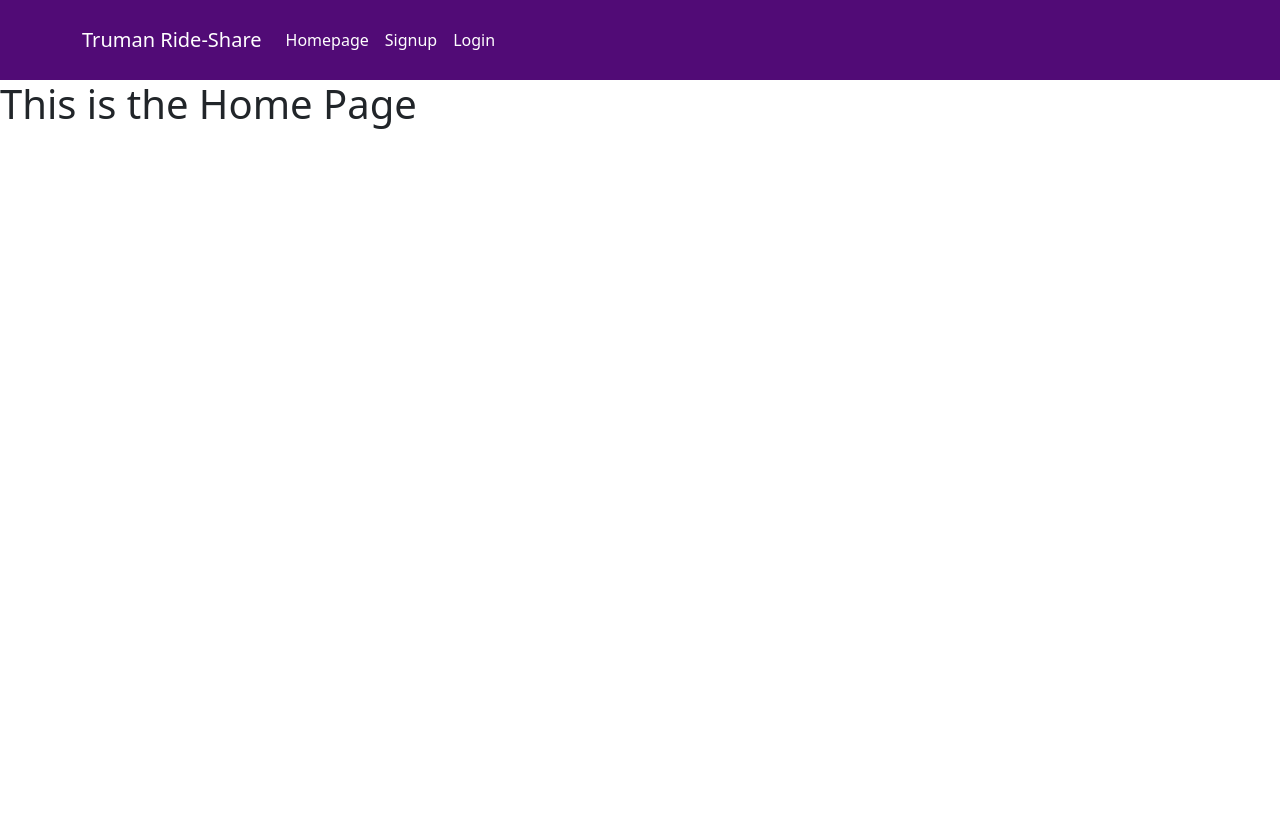
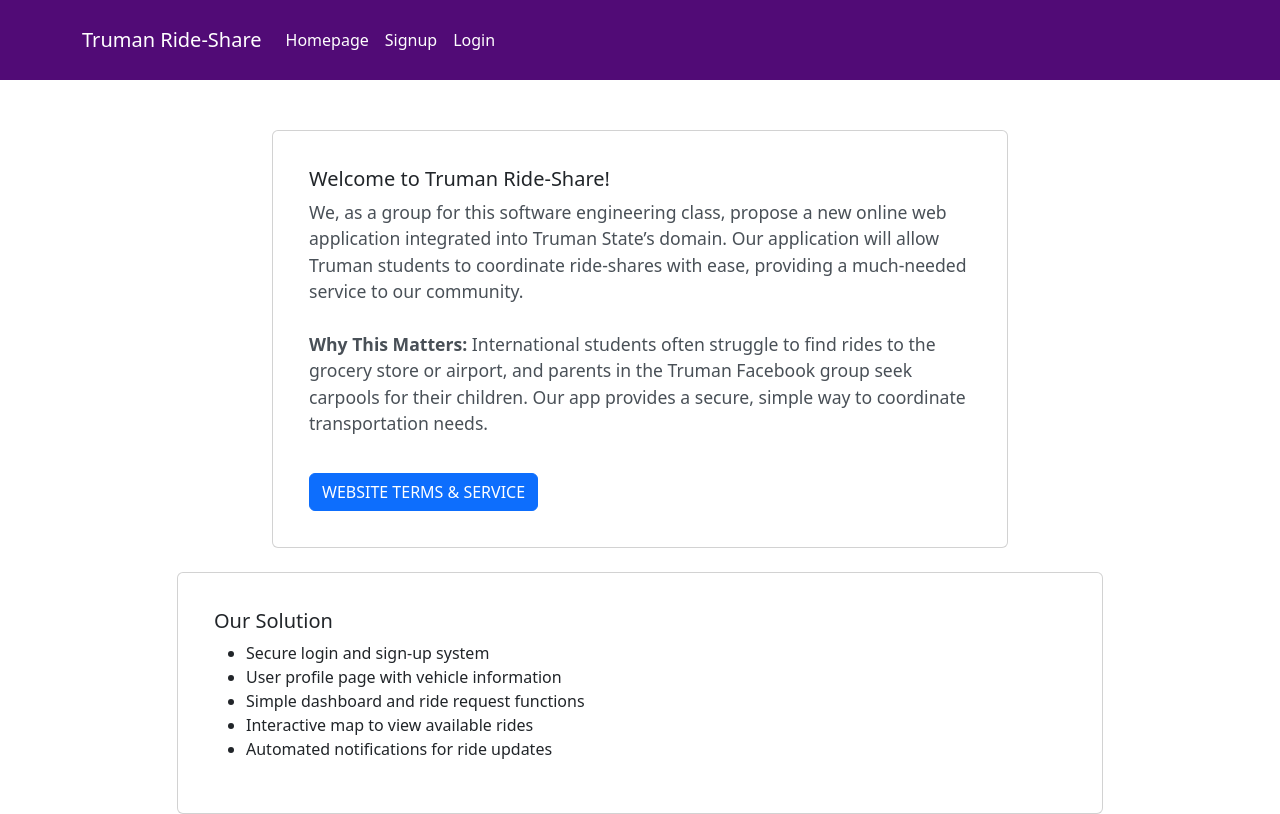
Before and after one commit to Lanz-projects/CS370-SoftwareEngineeringProject-, a React (Vite) app in the folder client/: page / in a window 1280 px wide. Built offline with nearby package versions, Linux system fonts and the light colour scheme; no server answers.

Commit message:
Created Possibly Temporary Home Page and Term&Service/User Agreement Page.

```diff
--- a/client/src/App.jsx
+++ b/client/src/App.jsx
@@ -8,8 +8,7 @@
 import RideListing from './pages/RideListing'
 import Settings from './pages/Settings'
 import Notfications from './pages/Notifications'
-import Navigationbar from './components/Navigationbar'
-
+import TermsAndService from './pages/termsAndService'
 
 function App() {
   return(
@@ -24,6 +23,7 @@
         <Route path='/ridelistings' element={<RideListing />}/>
         <Route path='/settings' element={<Settings />}/>
         <Route path='/notifications' element={<Notfications />}/>
+        <Route path='/terms-and-conditions' element={<TermsAndService />}/>
       </Routes>
     </header>
   );
--- /dev/null
+++ b/client/src/components/HomePageLayout.jsx
@@ -0,0 +1,51 @@
+import React from "react";
+import { Container, Row, Col, Button, Card } from "react-bootstrap";
+import { useNavigate } from "react-router-dom";
+import styles from "./HomePageLayout.module.css";
+
+const HomePageLayout = () => {
+
+  const navigate = useNavigate();
+
+  return (
+    <Container className={styles.homeContainer}>
+      <Row className="justify-content-center">
+        <Col md={8}>
+          <Card className={styles.infoCard}>
+            <Card.Body>
+              <Card.Title className={styles.cardTitle}>Welcome to Truman Ride-Share!</Card.Title>
+              <Card.Text className={styles.cardText}>
+                We, as a group for this software engineering class, propose a new online web application integrated into Truman State’s domain. Our application will allow Truman students to coordinate ride-shares with ease, providing a much-needed service to our community.
+                <br />
+                <br />
+                <strong>Why This Matters:</strong> International students often struggle to find rides to the grocery store or airport, and parents in the Truman Facebook group seek carpools for their children. Our app provides a secure, simple way to coordinate transportation needs.
+              </Card.Text>
+              <Button variant="primary" className={styles.getStartedButton} onClick={(e) => navigate("/terms-and-conditions")}>Website Terms & Service</Button>
+            </Card.Body>
+          </Card>
+        </Col>
+      </Row>
+
+      <Row className="justify-content-center mt-4">
+        <Col md={10}>
+          <Card className={styles.solutionCard}>
+            <Card.Body>
+              <Card.Title className={styles.cardTitle}>Our Solution</Card.Title>
+                <div>
+                  <ul>
+                    <li>Secure login and sign-up system</li>
+                    <li>User profile page with vehicle information</li>
+                    <li>Simple dashboard and ride request functions</li>
+                    <li>Interactive map to view available rides</li>
+                    <li>Automated notifications for ride updates</li>
+                  </ul>
+                </div>
+            </Card.Body>
+          </Card>
+        </Col>
+      </Row>
+    </Container>
+  );
+};
+
+export default HomePageLayout;
--- /dev/null
+++ b/client/src/components/HomePageLayout.module.css
@@ -0,0 +1,37 @@
+/* Home.module.css */
+.homeContainer {
+  margin-top: 50px;
+}
+
+.infoCard, .solutionCard {
+  background-color: #f8f9fa;
+  border: none;
+  border-radius: 8px;
+  padding: 20px;
+}
+
+.cardTitle {
+  font-size: 2rem;
+  color: #6f42c1;
+  font-weight: bold;
+}
+
+.cardText {
+  color: #495057;
+  font-size: 1.1rem;
+}
+
+.getStartedButton {
+  background-color: #6f42c1;
+  border: none;
+  color: white;
+  font-size: 1.1rem;
+  padding: 10px 20px;
+  border-radius: 5px;
+  text-transform: uppercase;
+  margin-top: 20px;
+}
+
+.getStartedButton:hover {
+  background-color: #563d7c;
+}
--- /dev/null
+++ b/client/src/components/TermsOfService.jsx
@@ -0,0 +1,75 @@
+import React from 'react';
+import { Container, Row, Col, Card, Button } from 'react-bootstrap';
+import styles from './TermsOfService.module.css';
+
+const TermsOfService = () => {
+  return (
+    <Container className={styles.termsContainer}>
+      <Row className="justify-content-center">
+        <Col md={8}>
+          <Card className={styles.termsCard}>
+            <Card.Body>
+              <Card.Title className={styles.cardTitle}>User Agreement</Card.Title>
+
+              <h5>1. Introduction</h5>
+              <p className={styles.cardText}>
+                By using this web app, you agree to the following terms and conditions. This agreement outlines the rights and responsibilities of both the users and the platform. If you do not agree with any part of this agreement, please refrain from using the app.
+              </p>
+
+              <h5>2. Purpose</h5>
+              <p className={styles.cardText}>
+                This web app provides a ride-share service to the Truman State community, facilitating the offering and requesting of rides within Kirksville and surrounding areas. The app also includes features for notifications, profile management, and basic settings modifications.
+              </p>
+
+              <h5>3. Limitation of Liability</h5>
+              <p className={styles.cardText}>
+                The platform, its creators, and administrators are not responsible for any damages, injuries, losses, or inconveniences arising from the use of this web app. The platform does not guarantee the accuracy, reliability, or safety of any ride offers or requests posted on the app. Users are solely responsible for ensuring that the rides they offer or request are safe, legal, and in accordance with local laws.
+              </p>
+
+              <h5>4. No Responsibility Outside the App</h5>
+              <p className={styles.cardText}>
+                The platform is not responsible for any actions, events, or interactions that occur outside of the web app. This includes, but is not limited to, transportation issues, disagreements between users, or any other events that happen during the physical ride or after users have communicated through the platform. The web app is only responsible for facilitating the ride-sharing process within the platform itself.
+              </p>
+
+              <h5>5. Third-Party Services</h5>
+              <p className={styles.cardText}>
+                The web app uses third-party services, such as Google Authentication through Firebase, for user authentication and account management. By using these services, you agree to the terms and conditions of the respective third-party providers. We are not responsible for any issues related to these services.
+              </p>
+
+              <h5>6. Features and Availability</h5>
+              <p className={styles.cardText}>
+                While the app aims to provide a comprehensive ride-share service, certain features, such as chat rooms or package transportation, are not guaranteed and may not be implemented. The app will be deployed with the core functionality of offering and requesting rides, and we do not plan to add extra features after the initial deployment unless specified.
+              </p>
+
+              <h5>7. User Responsibilities</h5>
+              <p className={styles.cardText}>
+                You are responsible for providing accurate information when posting offers or requests for rides. You must ensure that your actions comply with local laws, regulations, and safety guidelines. You are responsible for any communication, agreements, or arrangements made with other users through the app. Any inappropriate behavior, misuse of the platform, or violation of the terms and conditions may result in the suspension or termination of your account.
+              </p>
+
+              <h5>8. Modifications to the Agreement</h5>
+              <p className={styles.cardText}>
+                The platform reserves the right to update or modify this agreement at any time. Any changes will be reflected in the updated version of this agreement. It is your responsibility to review this document periodically for any updates.
+              </p>
+
+              <h5>9. No Guarantee of Service</h5>
+              <p className={styles.cardText}>
+                We do not guarantee that the app will always be available or free of errors. We reserve the right to suspend or discontinue the app at any time without notice.
+              </p>
+
+              <h5>10. Termination</h5>
+              <p className={styles.cardText}>
+                The platform reserves the right to terminate or suspend any user account that violates this agreement or engages in inappropriate behavior.
+              </p>
+            </Card.Body>
+          </Card>
+
+          <div className="text-center mt-3">
+            <Button variant="primary" href="/" className={styles.returnButton}>Return to Homepage</Button>
+          </div>
+        </Col>
+      </Row>
+    </Container>
+  );
+};
+
+export default TermsOfService;
--- /dev/null
+++ b/client/src/components/TermsOfService.module.css
@@ -0,0 +1,41 @@
+.termsContainer {
+  margin-top: 30px;
+}
+
+.termsCard {
+  background-color: #f8f9fa;
+  border: none;
+  border-radius: 8px;
+  padding: 20px;
+}
+
+.cardTitle {
+  font-size: 2rem;
+  color: #6f42c1;
+  font-weight: bold;
+}
+
+.cardText {
+  color: #495057;
+  font-size: 1.1rem;
+  line-height: 1.6;
+}
+
+h5 {
+  font-size: 1.2rem;
+  color: #6f42c1;
+  margin-top: 1rem;
+}
+
+.returnButton {
+  background-color: #6f42c1;
+  border: none;
+  color: white;
+  font-size: 1.1rem;
+  padding: 10px 20px;
+  border-radius: 5px;
+}
+
+.returnButton:hover {
+  background-color: #563d7c;
+}
--- a/client/src/pages/Home.jsx
+++ b/client/src/pages/Home.jsx
@@ -1,9 +1,10 @@
 import Navigationbar from "../components/Navigationbar"
+import HomePageLayout from "../components/HomePageLayout"
 function Home (){
   return(
     <div>
       <Navigationbar></Navigationbar>
-      <h1> This is the Home Page</h1>
+      <HomePageLayout></HomePageLayout>
     </div>
   )
 }
--- /dev/null
+++ b/client/src/pages/TermsAndService.jsx
@@ -0,0 +1,12 @@
+import Navigationbar from "../components/Navigationbar";
+import TermsOfService from "../components/TermsOfService";
+function TermsAndService() {
+  return(
+    <div>
+      <Navigationbar></Navigationbar>
+      <TermsOfService></TermsOfService>
+    </div>
+  );
+}
+
+export default TermsAndService
```
